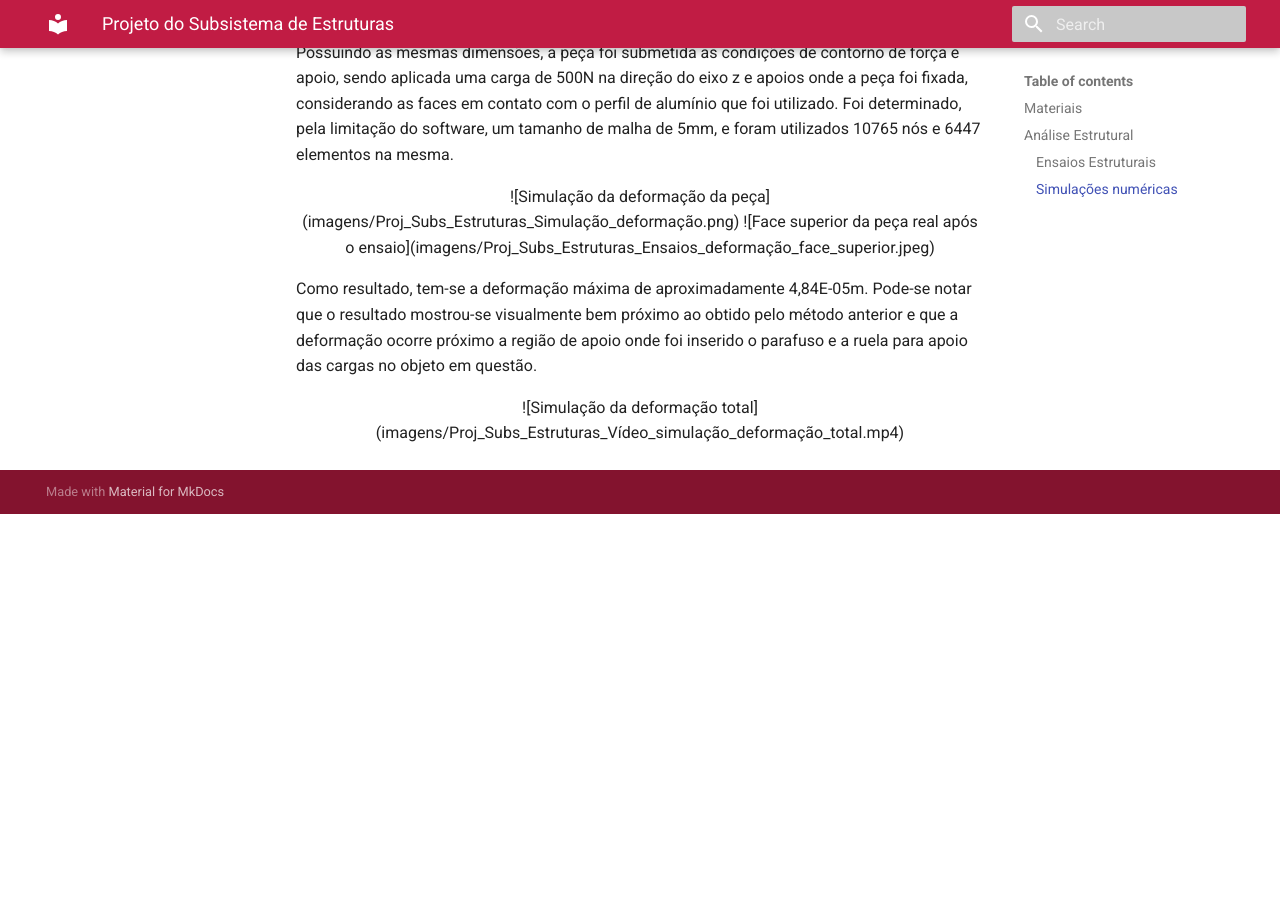
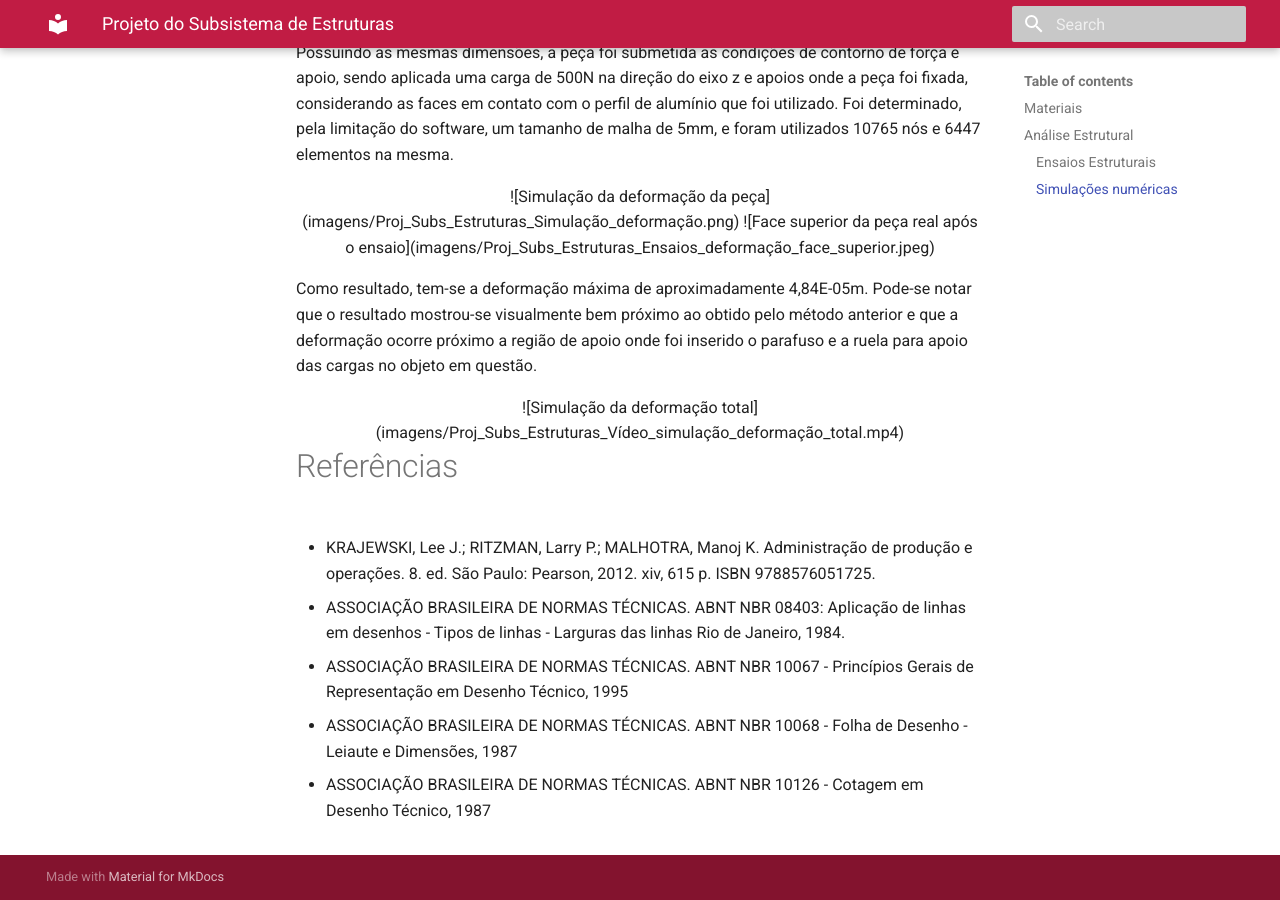
Before and after one commit to Calcioft/ScanPoint, an MkDocs documentation site: the page built from docs/estruturas/Projeto_subsistema_estruturas.md, in a window 1280 px wide and 900 px high, scrolled down 1593 px. Built offline with MkDocs 1.6.1 and Material for MkDocs 9.7.7, drawn with Linux system fonts in a browser that asks for light colours; before the commit the page ends 2107 px from its top, so only the background shows below that.

Commit message:
Adicionando referências no arquivo de estruturas

```diff
--- a/docs/estruturas/Projeto_subsistema_estruturas.md
+++ b/docs/estruturas/Projeto_subsistema_estruturas.md
@@ -84,3 +84,15 @@ Como resultado, tem-se a deformação máxima de aproximadamente 4,84E-05m. Pode
 
 
 </div>
+
+# Referências
+
+* KRAJEWSKI, Lee J.; RITZMAN, Larry P.; MALHOTRA, Manoj K. Administração de produção e operações. 8. ed. São Paulo: Pearson, 2012. xiv, 615 p. ISBN 9788576051725.
+
+* ASSOCIAÇÃO BRASILEIRA DE NORMAS TÉCNICAS. ABNT NBR 08403: Aplicação de linhas em desenhos - Tipos de linhas - Larguras das linhas Rio de Janeiro, 1984.
+
+* ASSOCIAÇÃO BRASILEIRA DE NORMAS TÉCNICAS. ABNT NBR 10067 - Princípios Gerais de Representação em Desenho Técnico, 1995
+
+* ASSOCIAÇÃO BRASILEIRA DE NORMAS TÉCNICAS. ABNT NBR 10068 - Folha de Desenho - Leiaute e Dimensões, 1987
+
+* ASSOCIAÇÃO BRASILEIRA DE NORMAS TÉCNICAS. ABNT NBR 10126 - Cotagem em Desenho Técnico, 1987
```
